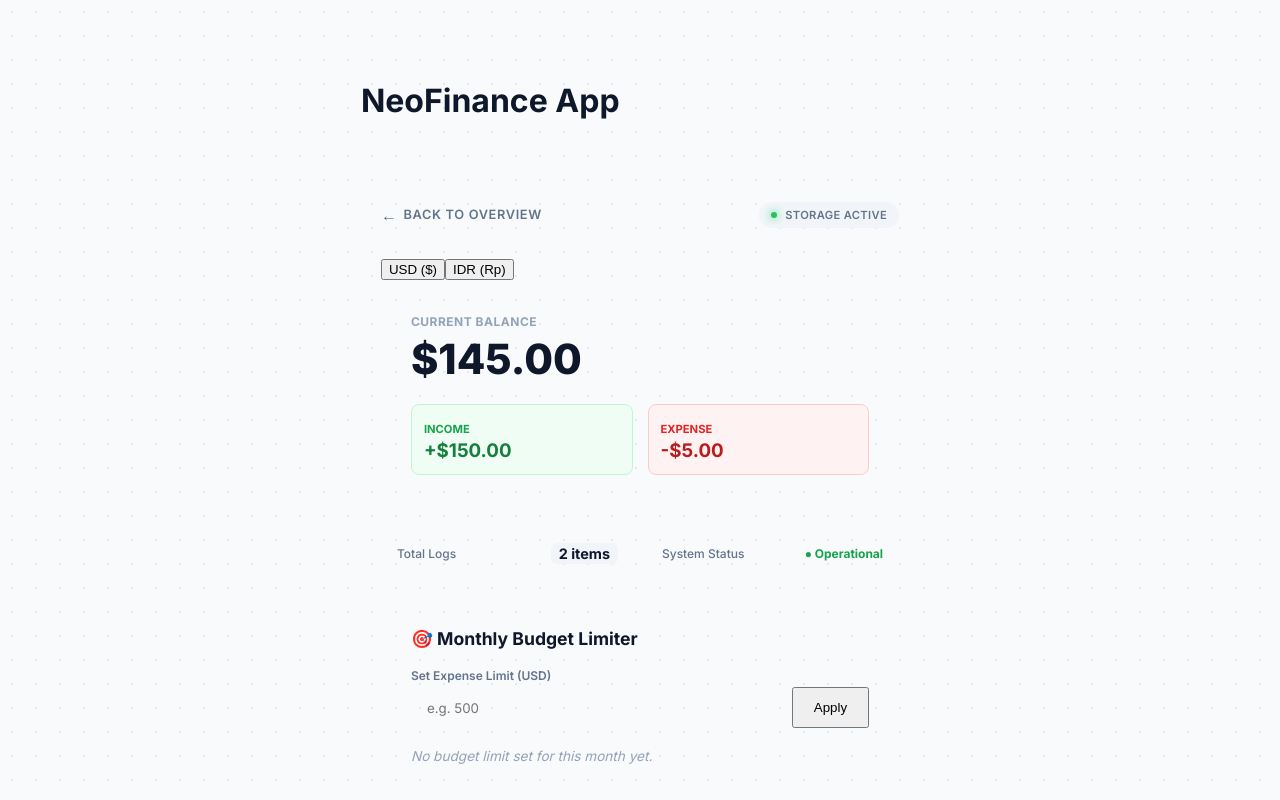
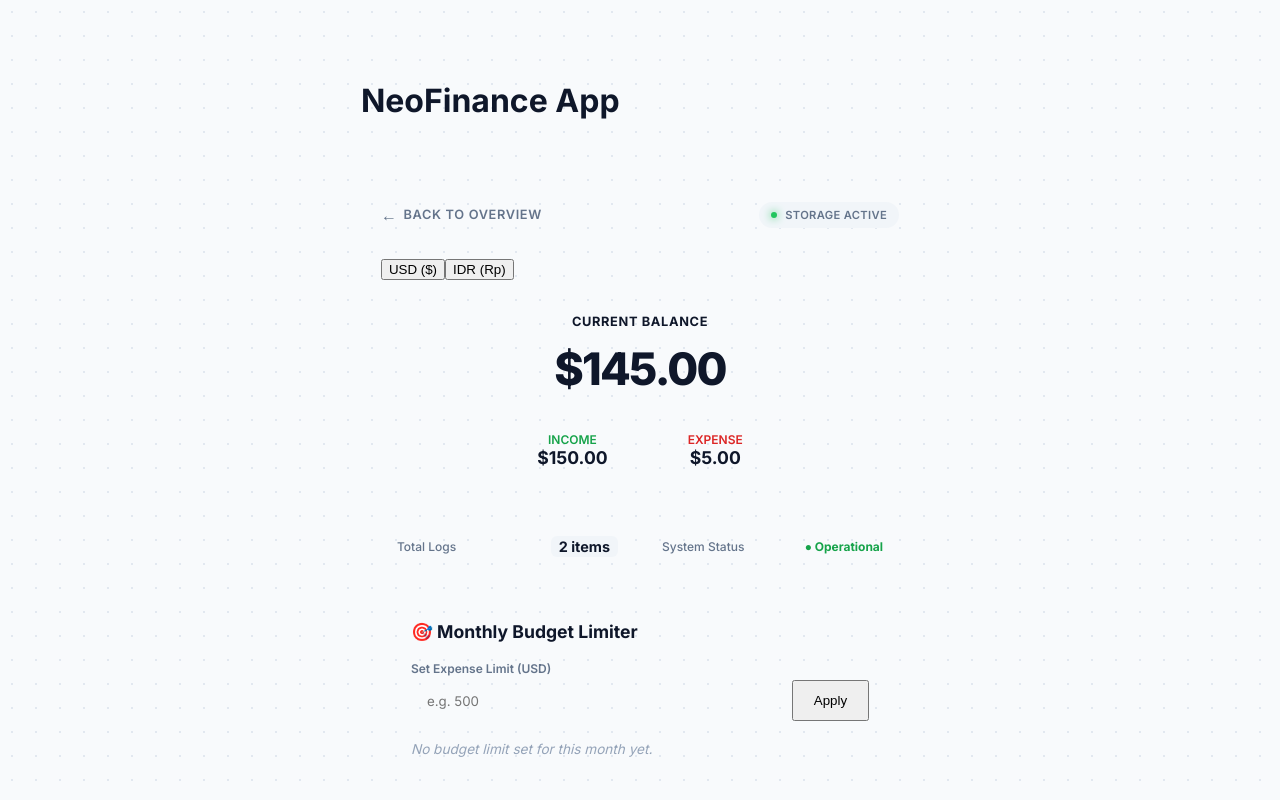
Before and after one commit to Alvinfaizt/personal-finance-dashboard, a React (Vite) app: page /dashboard in a window 1280 px wide. Shown: the top 800 px of the page. Built offline with nearby package versions, Linux system fonts and the light colour scheme.

Commit message:
style: adapt dynamic skin values for balance box component

```diff
--- a/src/components/BalanceBox.jsx
+++ b/src/components/BalanceBox.jsx
@@ -1,29 +1,31 @@
 function BalanceBox({ transactions, formatMoney }) {
-  const income = transactions.filter(item => item.type === 'income').reduce((sum, item) => sum + item.amount, 0);
-  const expense = transactions.filter(item => item.type === 'expense').reduce((sum, item) => sum + item.amount, 0);
-  const balance = income - expense;
-  const isDeficit = balance <= 0;
+  const income = transactions
+    .filter((item) => item.type === 'income')
+    .reduce((acc, item) => acc + item.amount, 0)
+
+  const expense = transactions
+    .filter((item) => item.type === 'expense')
+    .reduce((acc, item) => acc + item.amount, 0)
+
+  const totalBalance = income - expense
 
   return (
-    <div className={isDeficit ? "neo-box-danger" : "neo-box"} style={{ display: 'flex', flexDirection: 'column', gap: '20px' }}>
-      <div>
-        <span style={{ fontSize: '0.75rem', fontWeight: 700, color: '#94a3b8', letterSpacing: '0.5px', textTransform: 'uppercase' }}>
-          {isDeficit ? "⚠️ System Deficit" : "Current Balance"}
-        </span>
-        <h1 style={{ margin: '4px 0 0 0', fontSize: '2.6rem', fontWeight: 800, color: '#0f172a' }}>
-          {formatMoney(balance)}
-        </h1>
-      </div>
-
-      <div style={{ display: 'flex', justifyContent: 'space-between', gap: '15px' }}>
-        <div style={{ flex: 1, backgroundColor: '#f0fdf4', padding: '12px', borderRadius: '8px', border: '1px solid #bbf7d0' }}>
-          <span style={{ fontSize: '0.7rem', fontWeight: 700, color: '#16a34a' }}>INCOME</span>
-          <h3 style={{ margin: '2px 0 0 0', fontWeight: 700, color: '#15803d' }}>+{formatMoney(income)}</h3>
+    <div className="neo-box" style={{ textAlign: 'center', marginBottom: '24px' }}>
+      <span style={{ fontSize: '0.8rem', fontWeight: 700, color: 'var(--text-muted)', textTransform: 'uppercase', letterSpacing: '0.05em' }}>
+        Current Balance
+      </span>
+      <h1 style={{ fontSize: '2.8rem', fontWeight: 800, margin: '12px 0', color: 'var(--text-main)', letterSpacing: '-0.04em' }}>
+        {formatMoney(totalBalance)}
+      </h1>
+      <div style={{ display: 'flex', justifyContent: 'center', gap: '40px', marginTop: '20px', borderTop: '1px solid var(--border-color)', paddingTop: '16px' }}>
+        <div>
+          <span style={{ fontSize: '0.75rem', fontWeight: 600, color: '#16a34a', display: 'block', textTransform: 'uppercase' }}>Income</span>
+          <span style={{ fontSize: '1.1rem', fontWeight: 700, color: 'var(--text-main)' }}>{formatMoney(income)}</span>
         </div>
-
-        <div style={{ flex: 1, backgroundColor: '#fef2f2', padding: '12px', borderRadius: '8px', border: '1px solid #fecaca' }}>
-          <span style={{ fontSize: '0.7rem', fontWeight: 700, color: '#dc2626' }}>EXPENSE</span>
-          <h3 style={{ margin: '2px 0 0 0', fontWeight: 700, color: '#b91c1c' }}>-{formatMoney(expense)}</h3>
+        <div style={{ borderLeft: '1px solid var(--border-color)' }}></div>
+        <div>
+          <span style={{ fontSize: '0.75rem', fontWeight: 600, color: '#dc2626', display: 'block', textTransform: 'uppercase' }}>Expense</span>
+          <span style={{ fontSize: '1.1rem', fontWeight: 700, color: 'var(--text-main)' }}>{formatMoney(expense)}</span>
         </div>
       </div>
     </div>
```
